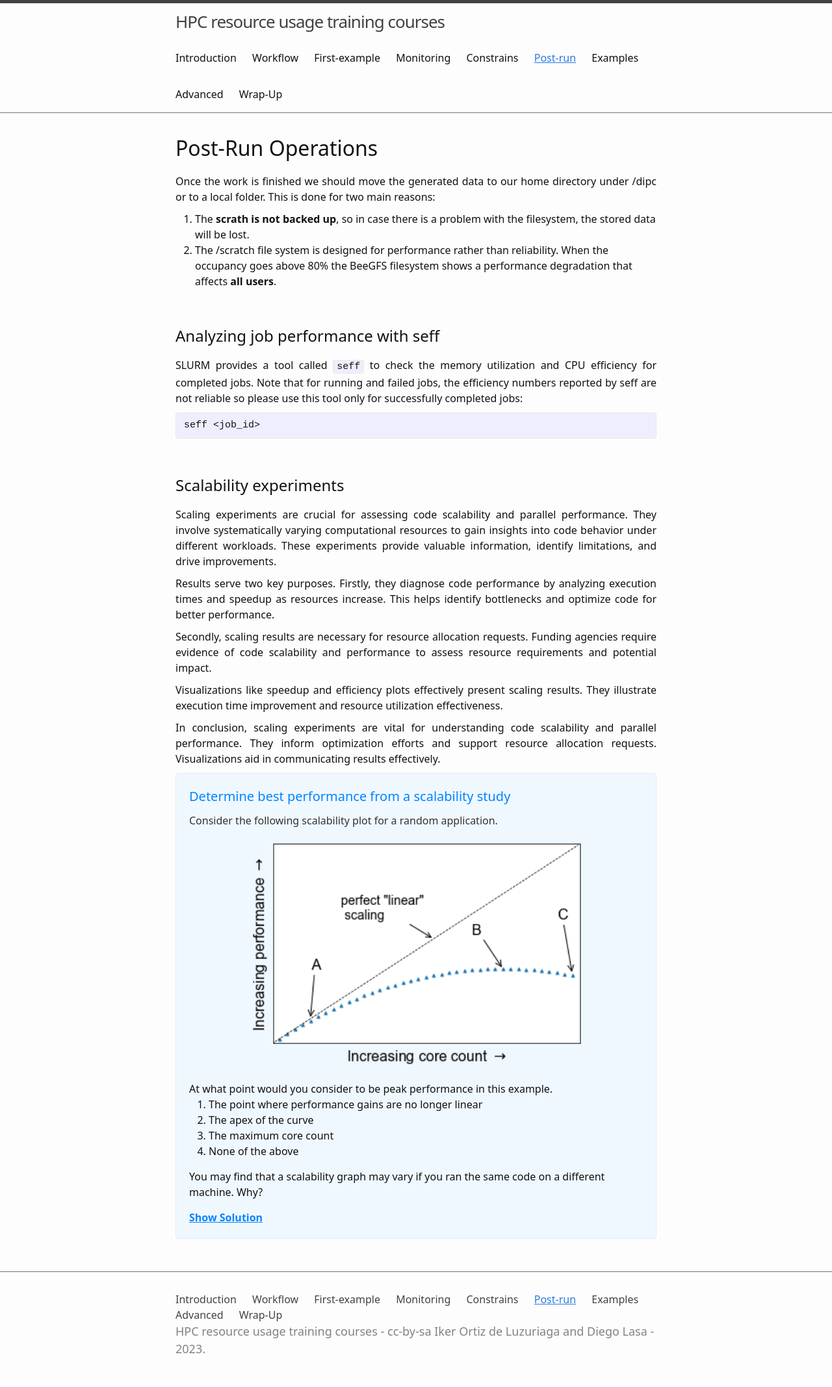
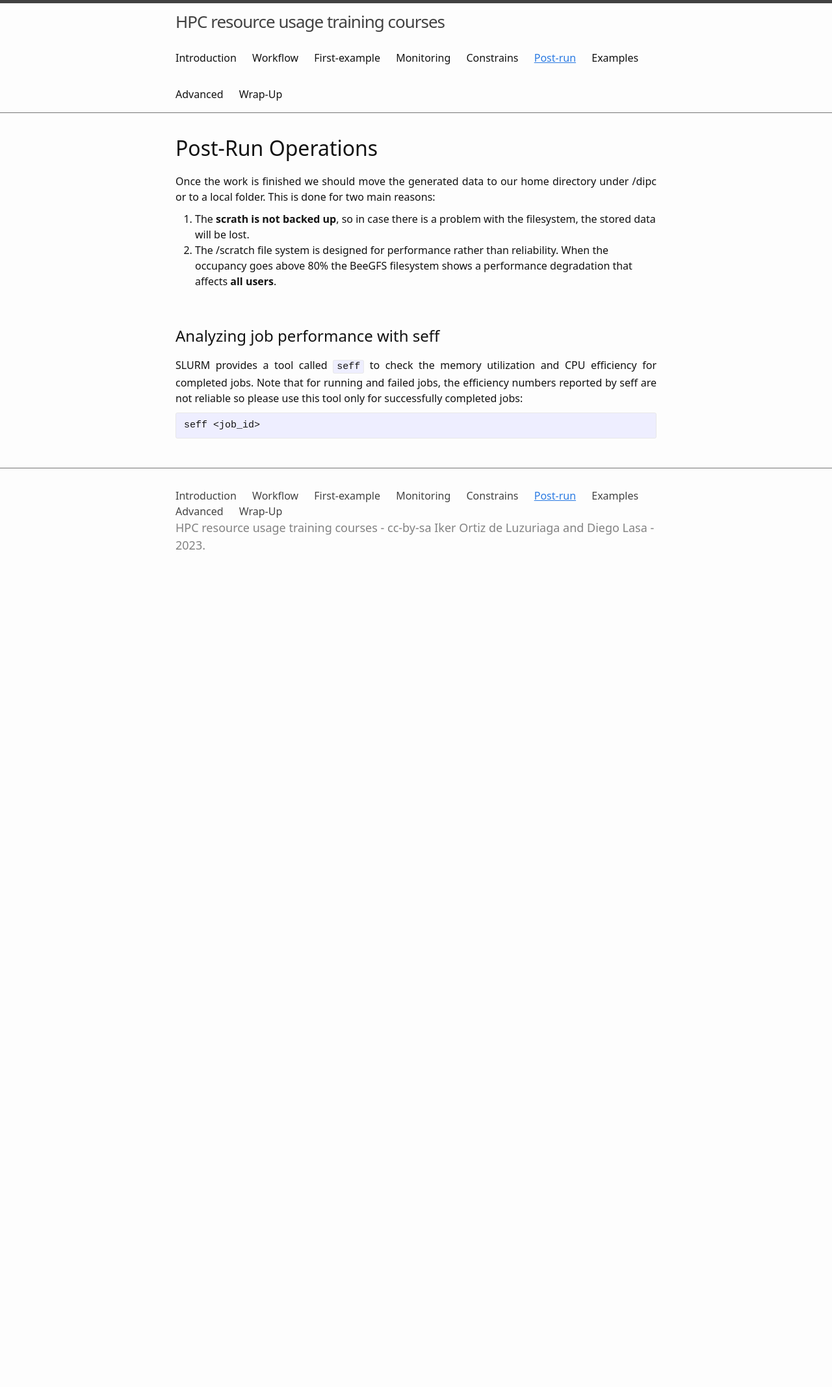
Before and after one commit to dipc-cc/slurm-training, a Jekyll site: the page built from 6_postrun.md, in a window 1280 px wide. Shown: the whole page at 65% size. Built offline with Jekyll 4.4.1, drawn with Linux system fonts in a browser that asks for light colours; some web fonts are replaced; after the commit the page ends 900 px from its top, so only the background shows below that.

Commit message:
Add advanced lesson. Scalability

````diff
--- a/6_postrun.md
+++ b/6_postrun.md
@@ -27,111 +27,3 @@
 ```
 seff <job_id>
 ```
-
-<br> <!-- Blank line -->
-## Scalability experiments
-
-<div align="justify" class="text">
-Scaling experiments are crucial for assessing code scalability and parallel performance. They involve systematically varying computational resources to gain insights into code behavior under different workloads. These experiments provide valuable information, identify limitations, and drive improvements.
-</div>
-
-<div align="justify" class="text">
-Results serve two key purposes. Firstly, they diagnose code performance by analyzing execution times and speedup as resources increase. This helps identify bottlenecks and optimize code for better performance.
-</div>
-
-<div align="justify" class="text">
-Secondly, scaling results are necessary for resource allocation requests. Funding agencies require evidence of code scalability and performance to assess resource requirements and potential impact.
-</div>
-
-<div align="justify" class="text">
-Visualizations like speedup and efficiency plots effectively present scaling results. They illustrate execution time improvement and resource utilization effectiveness.
-</div>
-
-<div align="justify" class="text">
-In conclusion, scaling experiments are vital for understanding code scalability and parallel performance. They inform optimization efforts and support resource allocation requests. Visualizations aid in communicating results effectively.
-</div>
-
-
-
-
-<style>
-  .info-box {
-    background-color: #f0f8ff;
-    padding: 20px;
-    border: 1px solid #e6eaf2;
-    border-radius: 4px;
-    margin-bottom: 20px;
-  }
-
-  .info-box h3 {
-    font-size: 20px;
-    margin-bottom: 10px;
-    color: #0085ff;
-  }
-
-  .info-box p {
-    font-size: 16px;
-    line-height: 1.5;
-    color: #333;
-  }
-
-  .info-box .additional-info {
-    margin-top: 20px;
-    padding: 10px;
-    background-color: #f9f9f9;
-    border: 1px solid #e6eaf2;
-    border-radius: 4px;
-    display: none; /* Collapsed by default */
-  }
-
-  .info-box .additional-info-toggle {
-    cursor: pointer;
-    color: #0085ff;
-    font-weight: bold;
-    text-decoration: underline;
-  }
-</style>
-<div class="info-box">
-  <h3>Determine best performance from a scalability study</h3>
-  <p>
-    Consider the following scalability plot for a random application.
-
-{% include figure.html img="scalability_study.png" alt="intro image here" width="75%" %}
-
-At what point would you consider to be peak performance in this example.
-<ol>
-<li> The point where performance gains are no longer linear</li>
-<li> The apex of the curve </li>
-<li> The maximum core count</li>
-<li> None of the above</li>
-</ol>
-You may find that a scalability graph may vary if you ran the same code on a different machine. Why?
-  </p>
-  <div class="additional-info-toggle">Show Solution</div>
-  <div class="additional-info">
-<ol>
-<li>     No, the performance is still increasing, at this point we are no longer achieving perfect scalability.</li>
-<li>     Yes, the performance peaks at this location, and one cannot get higher speed up with this set up.</li>
-<li>     No, peak performance has already been achieved, and increasing the core count will onlt reduce performance.</li>
-<li>     No, although you can run extra benchmarks to find the exact number of cores at which the inflection point truly lies, there is no real purpose for doing so.</li>
-</ol>
-<p>
-    Tying into the answer for #4, if you produce scalability studies on different machines, they will be different because of the different setup, hardware of the machine. You are never going to get two scalability studies which are identical, but they will agree to some point.
-</p>
-  </div>
-</div>
-
-<script>
-  var additionalInfoToggle = document.querySelector('.additional-info-toggle');
-  var additionalInfo = document.querySelector('.additional-info');
-
-  additionalInfoToggle.addEventListener('click', function() {
-    if (additionalInfo.style.display === 'none' || additionalInfo.style.display === '') {
-      additionalInfo.style.display = 'block';
-      additionalInfoToggle.textContent = 'Hide Solution';
-    } else {
-      additionalInfo.style.display = 'none';
-      additionalInfoToggle.textContent = 'Show Solution';
-    }
-  });
-</script>
````
Also changed, not shown: 8_advanced.md (+1 -1 lines).
